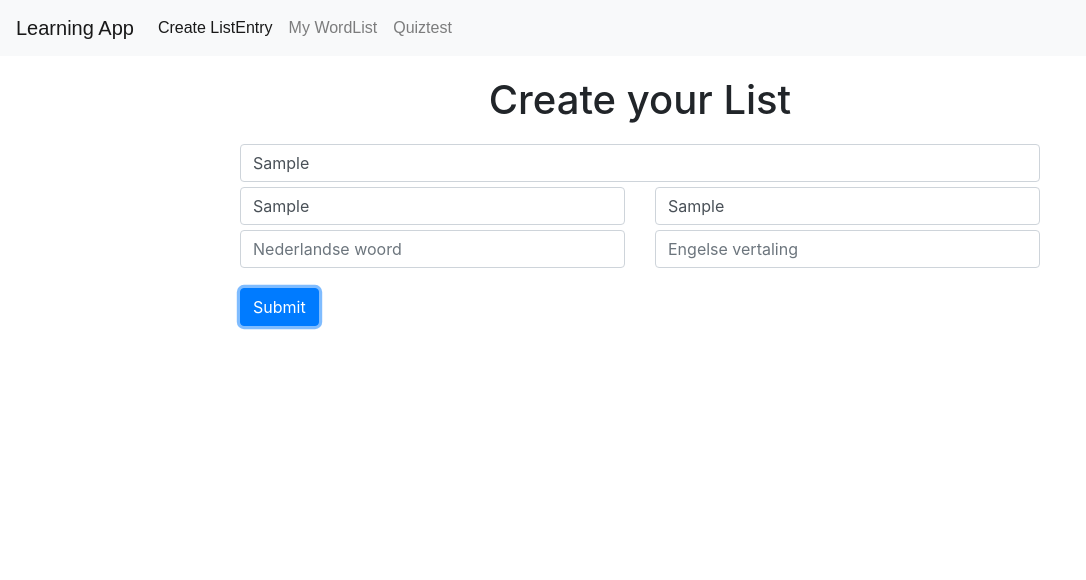
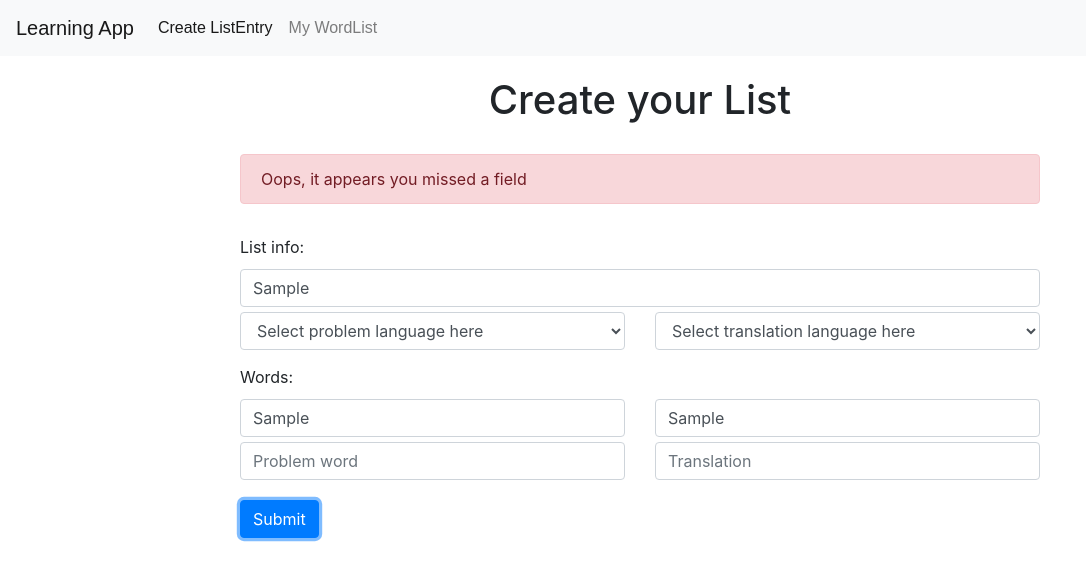
Before and after one commit to AlextheGreat1509/KillerAppFun4-FrontEnd, an Angular app: page /addEntry in a window 1280 px wide. Both pictures are taken after typing "Sample", "Sample", "Sample" into the empty fields and a click on the button "Submit". Shown: the top 580 px of the page, without its empty margins (0-1086 px from the left). Built offline with nearby package versions, Linux system fonts and the light colour scheme; no server answers.

Commit message:
Stable first version completed, added some basic error handling, added quiz results and fixed quiz progress and checking the answers.

```diff
--- a/src/app/app.component.html
+++ b/src/app/app.component.html
@@ -11,8 +11,6 @@
         <a routerLink="/addEntry" class="nav-link">Create ListEntry</a></li>
       <li routerLinkActive="active" class="nav-item">
         <a routerLink="/displayLists" class="nav-link">My WordList</a></li>
-      <li routerLinkActive="active" class="nav-item">
-        <a routerLink="/quiz" class="nav-link">Quiztest</a></li>
     </ul>
   </div>
 </nav>
--- a/src/app/display-list/display-list.component.html
+++ b/src/app/display-list/display-list.component.html
@@ -21,10 +21,10 @@
       <div class="card-body">
         <div class="row">
           <div class = "col-6">
-            <label>Dutch:</label>
+            <label>{{lists[i].problemLanguage}}:</label>
           </div>
           <div class = "col-6">
-            <label>English:</label>
+            <label>{{lists[i].translationLanguage}}:</label>
           </div>
         </div>
         <div class = "row" *ngFor="let item of lists[i].listEntries; let j=index; trackBy:trackByFn">
--- a/src/app/display-list/display-list.component.ts
+++ b/src/app/display-list/display-list.component.ts
@@ -2,7 +2,7 @@ import { Component, OnInit } from '@angular/core';
 import {HttpClient, HttpHeaders} from '@angular/common/http';
 import {WordList} from '../../models/WordList';
 import {NavigationExtras, Router} from '@angular/router';
-import {logger} from 'codelyzer/util/logger';
+
 @Component({
   selector: 'app-display-list',
   templateUrl: './display-list.component.html',
--- a/src/app/entry/entry.component.css
+++ b/src/app/entry/entry.component.css
@@ -11,8 +11,17 @@
   margin-top: 5px;
 }
 
+.alert{
+  margin-top: 10px;
+}
+
 h1{
   text-align: center;
   margin-top: 10px;
   margin-bottom: 20px;
 }
+
+label{
+  margin-top: 15px;
+  margin-bottom: 5px;
+}
--- a/src/app/entry/entry.component.html
+++ b/src/app/entry/entry.component.html
@@ -1,12 +1,43 @@
 <h1>Create your List</h1>
 <div class="form-group" >
-  <input class="form-control" placeholder="Your title here" required="required" [(ngModel)]="listTitle">
-  <div class = "row" *ngFor="let item of inputsDutch; let i=index; trackBy:trackByFn">
+  <div class="row">
+    <div class="col-12">
+    <div *ngIf="error == true">
+      <div class="alert alert-danger" role="alert">
+        Oops, it appears you missed a field
+      </div>
+    </div>
+    </div>
+    <div class="col-12">
+      <label>List info:</label>
+    </div>
+    <div class="col-12">
+      <input class="form-control" placeholder="Your title here" required="required" [(ngModel)]="listTitle">
+    </div>
+  </div>
+  <div class="row">
     <div class = "col-6">
-    <input class="form-control" placeholder="Nederlandse woord" required="required" [(ngModel)]="inputsDutch[i]" (change)="update()">
+      <select class="form-control" name="problemLanguage" [(ngModel)]="problemLanguage">
+        <option [ngValue]="undefined" disabled  selected>Select problem language here </option>
+        <option *ngFor="let select of languageList"> {{ select }}</option>
+      </select>
     </div>
     <div class = "col-6">
-    <input class="form-control" placeholder="Engelse vertaling" required="required" [(ngModel)]="inputsEnglish[i]" (change)="update()">
+      <select class="form-control" name="translationLanguage" [(ngModel)]="translationLanguage">
+        <option [ngValue]="undefined" disabled  selected>Select translation language here </option>
+        <option *ngFor="let select of languageList"> {{ select }}</option>
+      </select>
+    </div>
+    <div class="col-12">
+      <label>Words:</label>
+    </div>
+  </div>
+  <div class = "row" *ngFor="let item of inputsProblem; let i=index; trackBy:trackByFn">
+    <div class = "col-6">
+    <input class="form-control" placeholder="Problem word" required="required" [(ngModel)]="inputsProblem[i]" (change)="update()">
+    </div>
+    <div class = "col-6">
+    <input class="form-control" placeholder="Translation" required="required" [(ngModel)]="inputsTranslation[i]" (change)="update()">
     </div>
   </div>
   <button (click)="submitEntry()" value="Submit" class="btn btn-primary">Submit</button>
--- a/src/app/entry/entry.component.ts
+++ b/src/app/entry/entry.component.ts
@@ -1,6 +1,9 @@
 import {Component, OnInit} from '@angular/core';
 import {HttpClient, HttpHeaders} from '@angular/common/http';
 import {forEach} from '@angular/router/src/utils/collection';
+import {Router} from '@angular/router';
+import {until} from 'selenium-webdriver';
+import titleContains = until.titleContains;
 
 
 @Component({
@@ -9,16 +12,19 @@ import {forEach} from '@angular/router/src/utils/collection';
   styleUrls: ['./entry.component.css']
 })
 export class EntryComponent implements OnInit {
-  public problem: string;
-  public solution: string;
+  public problemLanguage: any;
+  public translationLanguage: any;
   public success: string;
-  public inputsDutch : string[];
-  public inputsEnglish : string[];
+  public inputsProblem : string[];
+  public inputsTranslation : string[];
   public listTitle: string;
+  public languageList: string[];
+  public error: boolean;
 
-  constructor( private http: HttpClient) {
-    this.inputsDutch = [""];
-    this.inputsEnglish = [""];
+  constructor( private http: HttpClient, private router: Router) {
+    this.inputsProblem = [""];
+    this.inputsTranslation = [""];
+    this.languageList = ["Dutch", "English"]
   }
 
   ngOnInit() {
@@ -29,26 +35,30 @@ export class EntryComponent implements OnInit {
   }
 
   update(): void {
-    if(this.inputsDutch[this.inputsDutch.length - 1].trim() !== ""){
-      this.inputsDutch.push("");
-      this.inputsEnglish.push("");
+    if(this.inputsProblem[this.inputsProblem.length - 1].trim() !== ""){
+      this.inputsProblem.push("");
+      this.inputsTranslation.push("");
     }
-    for (var i = 0; i < this.inputsDutch.length; i++){
-      if (this.inputsDutch[i].trim() == "" && this.inputsDutch[i-1].trim() == "" && this.inputsEnglish[i].trim() == ""){
-        this.inputsDutch.splice(i, 1);
-        this.inputsEnglish.splice(i, 1);
+    for (var i = 0; i < this.inputsProblem.length; i++){
+      if (this.inputsProblem[i].trim() == "" && this.inputsProblem[i-1].trim() == "" && this.inputsTranslation[i].trim() == ""){
+        this.inputsProblem.splice(i, 1);
+        this.inputsTranslation.splice(i, 1);
       }
     }
 
   }
 
   public submitEntry(): void {
+    if (this.problemLanguage == undefined  || this.translationLanguage == undefined || this.listTitle == undefined){
+      this.error = true;
+      return;
+    }
     const httpOptions = {
       headers: new HttpHeaders({
         'Content-Type': 'application/json'
       })
     };
-    const entry = JSON.stringify({problemWords: this.inputsDutch, translationWords: this.inputsEnglish, title: this.listTitle});
+    const entry = JSON.stringify({problemWords: this.inputsProblem, translationWords: this.inputsTranslation, title: this.listTitle, problemLanguage: this.problemLanguage, translationLanguage: this.translationLanguage});
     this.http.post('http://localhost:8090/api/submit', entry, httpOptions).subscribe(
       (val) => {
         // POST call successful value returned in body
@@ -58,7 +68,7 @@ export class EntryComponent implements OnInit {
         // POST call in error
       },
       () => {
-        // The POST observable is now completed
+        this.router.navigate(['displayLists']);
       });
   }
 }
--- a/src/app/quiz/quiz.component.css
+++ b/src/app/quiz/quiz.component.css
@@ -1,7 +1,13 @@
 h1{
   text-align: center;
+  margin-bottom: 30px;
 }
 
-.btn{
+.btn {
   color: white !important;
 }
+
+.panel-title{
+  font-size: 25px;
+  margin-top: 15px;
+}
--- a/src/app/quiz/quiz.component.ts
+++ b/src/app/quiz/quiz.component.ts
@@ -1,4 +1,4 @@
-import { Component, OnInit } from '@angular/core';
+import {Component, OnInit, ViewChild} from '@angular/core';
 import {ActivatedRoute} from '@angular/router';
 import {WordList} from '../../models/WordList';
 import {HttpClient, HttpHeaders} from '@angular/common/http';
@@ -14,6 +14,8 @@ export class QuizComponent implements OnInit {
   wordListId: number;
   wordList: WordList;
   quizList: ListEntry[] = [];
+  problemLanguage: string;
+  translationLanguage: string;
   problemWord: string;
   translationWord: string;
   userAnswer: string;
@@ -22,6 +24,7 @@ export class QuizComponent implements OnInit {
   score: number = 0;
   total: number = 0;
   progress: number = 0;
+  finished: boolean = false;
 
   public constructor(private http: HttpClient ,private route: ActivatedRoute) {
     this.route.queryParams.subscribe(params => {
@@ -41,7 +44,20 @@ export class QuizComponent implements OnInit {
       (val) => {
         this.wordList = val;
         this.total = this.wordList.listEntries.length;
-        this.quizList.push(this.wordList.listEntries.splice((Math.floor(Math.random() * this.wordList.listEntries.length)), 1)[0]);
+        this.problemLanguage =  this.wordList.problemLanguage;
+        this.translationLanguage = this.wordList.translationLanguage;
+        this.quizList = this.wordList.listEntries;
+        shuffle(this.quizList);
+        function shuffle(a) {
+          var j, x, i;
+          for (i = a.length - 1; i > 0; i--) {
+            j = Math.floor(Math.random() * (i + 1));
+            x = a[i];
+            a[i] = a[j];
+            a[j] = x;
+          }
+          return a;
+        }
         this.PrepareQuizQuestion();
 
       },
@@ -51,12 +67,12 @@ export class QuizComponent implements OnInit {
       });
   }
 
+
   public PrepareQuizQuestion(): void {
-    //TODO problem in check
-    if (this.index <= this.quizList.length) {
+    if (this.index < this.total ) {
       this.problemWord = this.quizList[this.index].problem;
       this.translationWord = this.quizList[this.index].translation;
-      this.progress = this.index / this.total * 100;
+      this.progress = (this.index / this.total * 100);
       this.index = this.index + 1;
     } else {
       this.QuizFinished();
@@ -70,11 +86,11 @@ export class QuizComponent implements OnInit {
   }
 
   public QuizFinished(){
-
+    this.finished = true;
   }
 
   public DoQuiz(userAnswer: string) {
-    if (userAnswer == this.translationWord){
+    if (userAnswer.toLowerCase() == this.translationWord.toLowerCase()){
       //Correct answer
       this.correct = true;
       this.score = this.score + 1;
@@ -82,6 +98,7 @@ export class QuizComponent implements OnInit {
       //Incorrect answer
       this.correct = false;
     }
+    this.userAnswer = "";
     this.PrepareQuizQuestion()
 
   }
--- a/src/models/WordList.ts
+++ b/src/models/WordList.ts
@@ -3,5 +3,7 @@ import {ListEntry} from './ListEntry';
 export class WordList {
   listEntries: ListEntry[];
   id:          number;
-  title: string;
+  title:       string;
+  problemLanguage: string;
+  translationLanguage: string;
 }
```
Also changed, not shown: src/app/quiz/quiz.component.html (+36 -6 lines).
